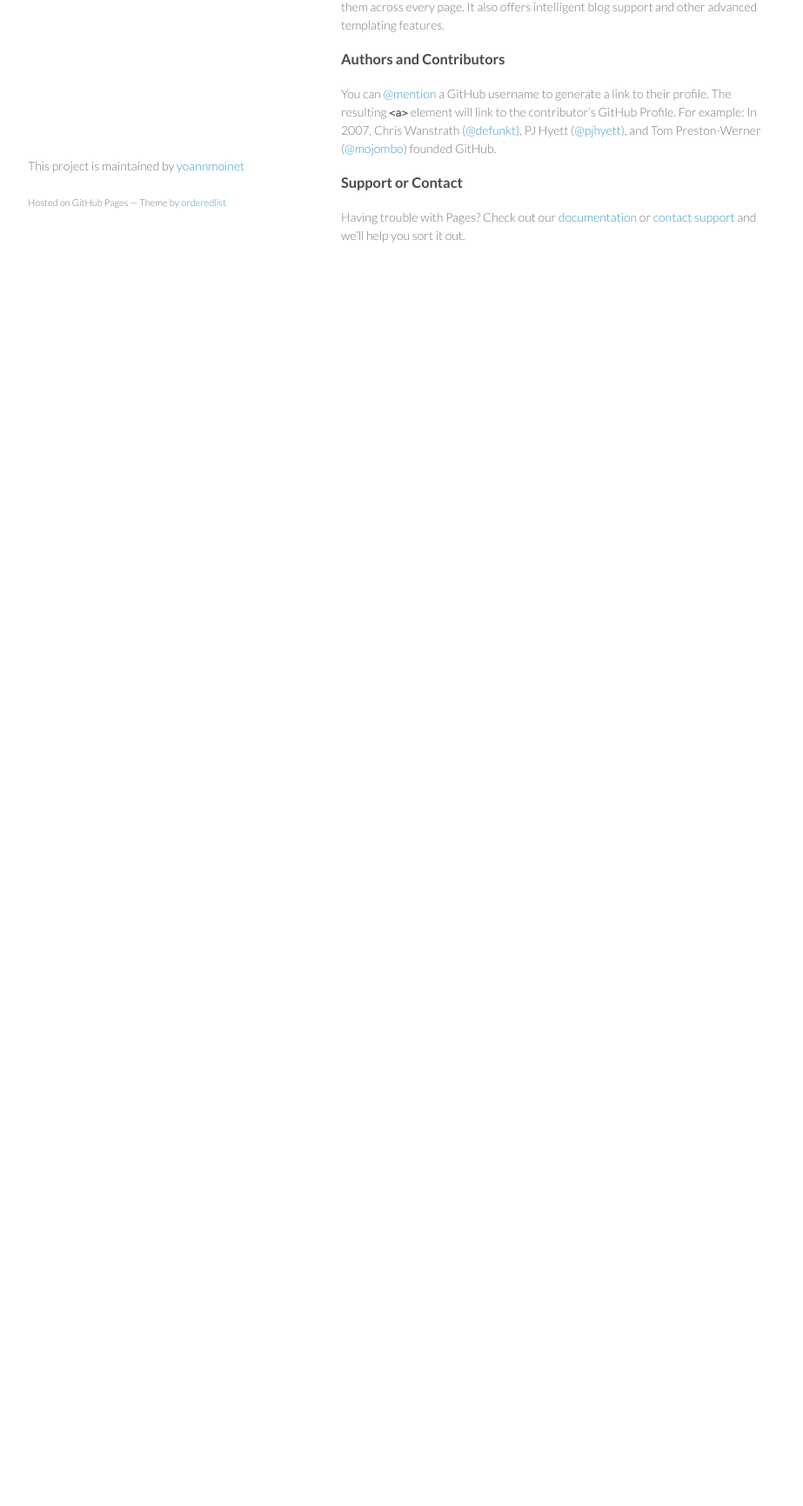
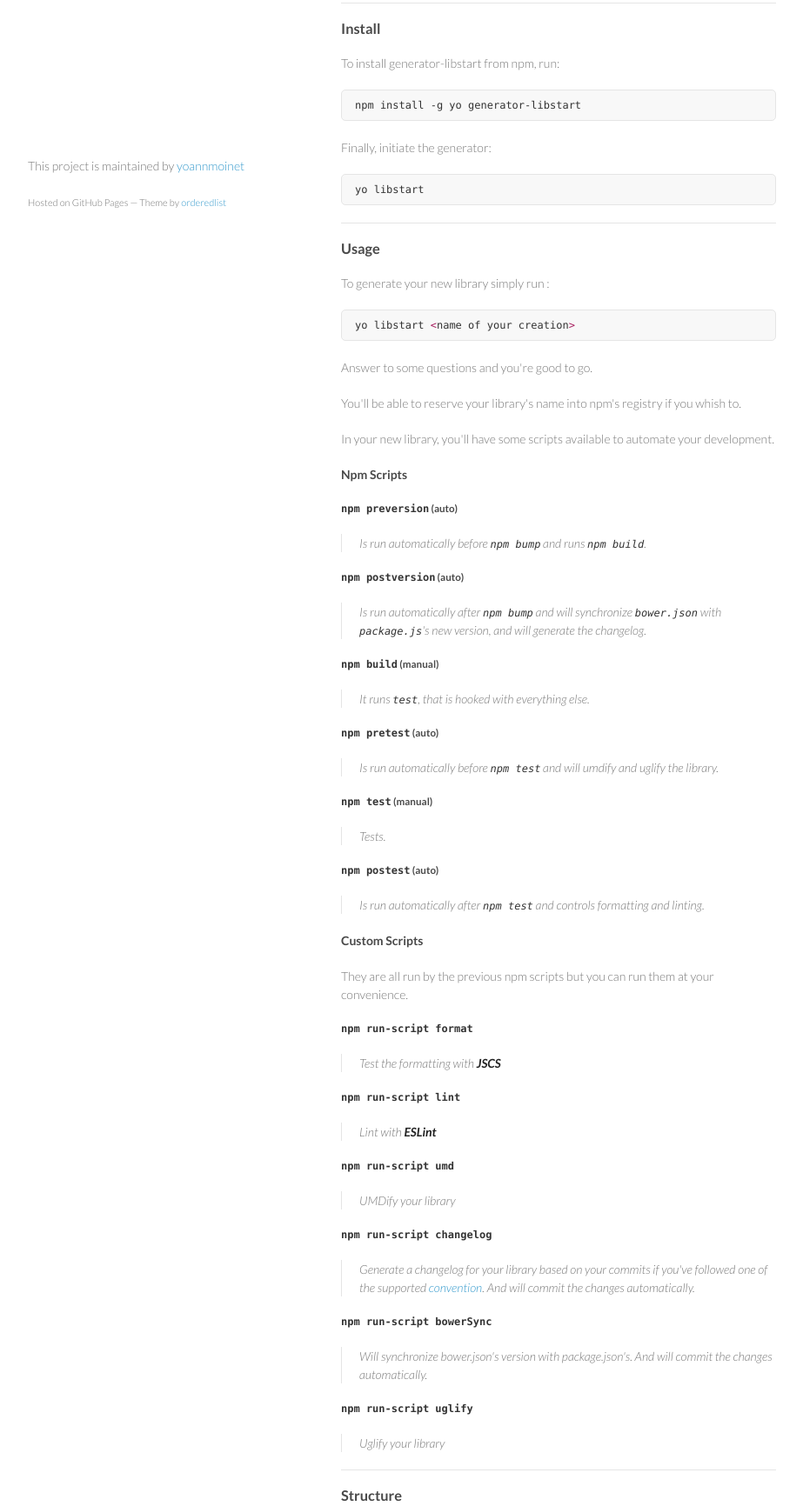
Before and after one commit to yoannmoinet/generator-libstart, a plain HTML site: page index.html in a window 1280 px wide. Shown: the part 488-2220 px from the top of the page at 87% size, without its empty margins (178-1101 px from the left). Before the commit the page ends 839 px from the top, so only its background shows below. Drawn offline with Linux system fonts and the light colour scheme.

Commit message:
Create gh-pages branch via GitHub

```diff
--- a/index.html
+++ b/index.html
@@ -28,30 +28,188 @@
         </ul>
       </header>
       <section>
-        <h3>
-<a id="welcome-to-github-pages" class="anchor" href="#welcome-to-github-pages" aria-hidden="true"><span class="octicon octicon-link"></span></a>Welcome to GitHub Pages.</h3>
+        <h2>
+<a id="getting-started" class="anchor" href="#getting-started" aria-hidden="true"><span class="octicon octicon-link"></span></a>Getting Started</h2>
 
-<p>This automatic page generator is the easiest way to create beautiful pages for all of your projects. Author your page content here <a href="https://guides.github.com/features/mastering-markdown/">using GitHub Flavored Markdown</a>, select a template crafted by a designer, and publish. After your page is generated, you can check out the new <code>gh-pages</code> branch locally. If you’re using GitHub Desktop, simply sync your repository and you’ll see the new branch.</p>
+<p>If you'd like to get to know Yeoman better check out the complete <a href="https://github.com/yeoman/yeoman/wiki/Getting-Started">Getting Started Guide</a>.</p>
+
+<hr>
 
 <h3>
-<a id="designer-templates" class="anchor" href="#designer-templates" aria-hidden="true"><span class="octicon octicon-link"></span></a>Designer Templates</h3>
+<a id="overview" class="anchor" href="#overview" aria-hidden="true"><span class="octicon octicon-link"></span></a>Overview</h3>
 
-<p>We’ve crafted some handsome templates for you to use. Go ahead and click 'Continue to layouts' to browse through them. You can easily go back to edit your page before publishing. After publishing your page, you can revisit the page generator and switch to another theme. Your Page content will be preserved.</p>
+<p>This generator will create a basic scaffolding of a generic <a href="https://github.com/umdjs/umd">UMD</a> library.</p>
+
+<p>It will come with :</p>
+
+<ul>
+<li>changelog generator (<a href="https://github.com/ajoslin/conventional-changelog">conventional-changelog</a>)</li>
+<li>linting (<a href="http://eslint.org/">eslint</a>)</li>
+<li>formatting (<a href="http://jscs.info/">jscs</a>)</li>
+<li>testing (<a href="http://mochajs.org/">mocha</a> + <a href="https://github.com/Automattic/expect.js">expect.js</a>)</li>
+<li>building (<a href="https://github.com/mishoo/UglifyJS2">uglify-js</a> + <a href="https://github.com/ForbesLindesay/umd">umd</a>)</li>
+</ul>
+
+<p>The generator will even <strong>reserve its name</strong> on npm's registery if you whish to, thanks to <a href="https://github.com/IonicaBizau/npmreserve">npmreserve</a>.</p>
+
+<hr>
 
 <h3>
-<a id="creating-pages-manually" class="anchor" href="#creating-pages-manually" aria-hidden="true"><span class="octicon octicon-link"></span></a>Creating pages manually</h3>
+<a id="install" class="anchor" href="#install" aria-hidden="true"><span class="octicon octicon-link"></span></a>Install</h3>
 
-<p>If you prefer to not use the automatic generator, push a branch named <code>gh-pages</code> to your repository to create a page manually. In addition to supporting regular HTML content, GitHub Pages support Jekyll, a simple, blog aware static site generator. Jekyll makes it easy to create site-wide headers and footers without having to copy them across every page. It also offers intelligent blog support and other advanced templating features.</p>
+<p>To install generator-libstart from npm, run:</p>
+
+<div class="highlight highlight-bash"><pre>npm install -g yo generator-libstart</pre></div>
+
+<p>Finally, initiate the generator:</p>
+
+<div class="highlight highlight-bash"><pre>yo libstart</pre></div>
+
+<hr>
 
 <h3>
-<a id="authors-and-contributors" class="anchor" href="#authors-and-contributors" aria-hidden="true"><span class="octicon octicon-link"></span></a>Authors and Contributors</h3>
+<a id="usage" class="anchor" href="#usage" aria-hidden="true"><span class="octicon octicon-link"></span></a>Usage</h3>
 
-<p>You can <a href="https://github.com/blog/821" class="user-mention">@mention</a> a GitHub username to generate a link to their profile. The resulting <code>&lt;a&gt;</code> element will link to the contributor’s GitHub Profile. For example: In 2007, Chris Wanstrath (<a href="https://github.com/defunkt" class="user-mention">@defunkt</a>), PJ Hyett (<a href="https://github.com/pjhyett" class="user-mention">@pjhyett</a>), and Tom Preston-Werner (<a href="https://github.com/mojombo" class="user-mention">@mojombo</a>) founded GitHub.</p>
+<p>To generate your new library simply run :</p>
+
+<div class="highlight highlight-bash"><pre>yo libstart <span class="pl-k">&lt;</span>name of your creation<span class="pl-k">&gt;</span></pre></div>
+
+<p>Answer to some questions and you're good to go.</p>
+
+<p>You'll be able to reserve your library's name into npm's registry if you whish to.</p>
+
+<p>In your new library, you'll have some scripts available to automate your development.</p>
+
+<h4>
+<a id="npm-scripts" class="anchor" href="#npm-scripts" aria-hidden="true"><span class="octicon octicon-link"></span></a>Npm Scripts</h4>
+
+<h5>
+<a id="npm-preversion-auto" class="anchor" href="#npm-preversion-auto" aria-hidden="true"><span class="octicon octicon-link"></span></a><code>npm preversion</code> (auto)</h5>
+
+<blockquote>
+<p>Is run automatically before <code>npm bump</code> and runs <code>npm build</code>.</p>
+</blockquote>
+
+<h5>
+<a id="npm-postversion-auto" class="anchor" href="#npm-postversion-auto" aria-hidden="true"><span class="octicon octicon-link"></span></a><code>npm postversion</code> (auto)</h5>
+
+<blockquote>
+<p>Is run automatically after <code>npm bump</code> and will synchronize <code>bower.json</code> with <code>package.js</code>'s new version, and will generate the changelog.</p>
+</blockquote>
+
+<h5>
+<a id="npm-build-manual" class="anchor" href="#npm-build-manual" aria-hidden="true"><span class="octicon octicon-link"></span></a><code>npm build</code> (manual)</h5>
+
+<blockquote>
+<p>It runs <code>test</code>, that is hooked with everything else.</p>
+</blockquote>
+
+<h5>
+<a id="npm-pretest-auto" class="anchor" href="#npm-pretest-auto" aria-hidden="true"><span class="octicon octicon-link"></span></a><code>npm pretest</code> (auto)</h5>
+
+<blockquote>
+<p>Is run automatically before <code>npm test</code> and will umdify and uglify the library.</p>
+</blockquote>
+
+<h5>
+<a id="npm-test-manual" class="anchor" href="#npm-test-manual" aria-hidden="true"><span class="octicon octicon-link"></span></a><code>npm test</code> (manual)</h5>
+
+<blockquote>
+<p>Tests.</p>
+</blockquote>
+
+<h5>
+<a id="npm-postest-auto" class="anchor" href="#npm-postest-auto" aria-hidden="true"><span class="octicon octicon-link"></span></a><code>npm postest</code> (auto)</h5>
+
+<blockquote>
+<p>Is run automatically after <code>npm test</code> and controls formatting and linting.</p>
+</blockquote>
+
+<h4>
+<a id="custom-scripts" class="anchor" href="#custom-scripts" aria-hidden="true"><span class="octicon octicon-link"></span></a>Custom Scripts</h4>
+
+<p>They are all run by the previous npm scripts but you can run them at your convenience.</p>
+
+<h5>
+<a id="npm-run-script-format" class="anchor" href="#npm-run-script-format" aria-hidden="true"><span class="octicon octicon-link"></span></a><code>npm run-script format</code>
+</h5>
+
+<blockquote>
+<p>Test the formatting with <strong>JSCS</strong></p>
+</blockquote>
+
+<h5>
+<a id="npm-run-script-lint" class="anchor" href="#npm-run-script-lint" aria-hidden="true"><span class="octicon octicon-link"></span></a><code>npm run-script lint</code>
+</h5>
+
+<blockquote>
+<p>Lint with <strong>ESLint</strong></p>
+</blockquote>
+
+<h5>
+<a id="npm-run-script-umd" class="anchor" href="#npm-run-script-umd" aria-hidden="true"><span class="octicon octicon-link"></span></a><code>npm run-script umd</code>
+</h5>
+
+<blockquote>
+<p>UMDify your library</p>
+</blockquote>
+
+<h5>
+<a id="npm-run-script-changelog" class="anchor" href="#npm-run-script-changelog" aria-hidden="true"><span class="octicon octicon-link"></span></a><code>npm run-script changelog</code>
+</h5>
+
+<blockquote>
+<p>Generate a changelog for your library based on your commits if you've followed one of the supported <a href="https://github.com/ajoslin/conventional-changelog/tree/master/conventions">convention</a>.
+And will commit the changes automatically.</p>
+</blockquote>
+
+<h5>
+<a id="npm-run-script-bowersync" class="anchor" href="#npm-run-script-bowersync" aria-hidden="true"><span class="octicon octicon-link"></span></a><code>npm run-script bowerSync</code>
+</h5>
+
+<blockquote>
+<p>Will synchronize bower.json's version with package.json's.
+And will commit the changes automatically.</p>
+</blockquote>
+
+<h5>
+<a id="npm-run-script-uglify" class="anchor" href="#npm-run-script-uglify" aria-hidden="true"><span class="octicon octicon-link"></span></a><code>npm run-script uglify</code>
+</h5>
+
+<blockquote>
+<p>Uglify your library</p>
+</blockquote>
+
+<hr>
 
 <h3>
-<a id="support-or-contact" class="anchor" href="#support-or-contact" aria-hidden="true"><span class="octicon octicon-link"></span></a>Support or Contact</h3>
+<a id="structure" class="anchor" href="#structure" aria-hidden="true"><span class="octicon octicon-link"></span></a>Structure</h3>
 
-<p>Having trouble with Pages? Check out our <a href="https://help.github.com/pages">documentation</a> or <a href="https://github.com/contact">contact support</a> and we’ll help you sort it out.</p>
+<div class="highlight highlight-javascript"><pre>library
+├ .<span class="pl-c1">eslintrc</span>           <span class="pl-c">// Basic ESLint config</span>
+├ .<span class="pl-c1">editorconfig</span>       <span class="pl-c">// Basic Editor config</span>
+├ .<span class="pl-c1">jscsrc</span>             <span class="pl-c">// Basic JSCS config</span>
+├ <span class="pl-c1">README</span>.<span class="pl-c1">md</span>
+├ <span class="pl-c1">LICENSE</span>
+├ <span class="pl-k">package</span>.<span class="pl-c1">json</span>
+├ bower.<span class="pl-c1">json</span>
+│
+└─── bin               <span class="pl-c">// Helpers for npm scripts</span>
+|    ├ changelog.<span class="pl-c1">js</span>    <span class="pl-c">// Is run with 'npm run-script changelog'</span>
+|    └ bowerSync.<span class="pl-c1">js</span>    <span class="pl-c">// Is run with 'npm postversion'</span>
+|
+└─── src
+|    └ lib.<span class="pl-c1">js</span>          <span class="pl-c">// Main file</span>
+|
+└─── test
+     └ lib.<span class="pl-c1">spec</span>.<span class="pl-c1">js</span>     <span class="pl-c">// Mocha tests</span></pre></div>
+
+<hr>
+
+<h2>
+<a id="license" class="anchor" href="#license" aria-hidden="true"><span class="octicon octicon-link"></span></a>License</h2>
+
+<p>MIT</p>
       </section>
       <footer>
         <p>This project is maintained by <a href="https://github.com/yoannmoinet">yoannmoinet</a></p>
```
Also changed, not shown: params.json (+1 -1 lines).
